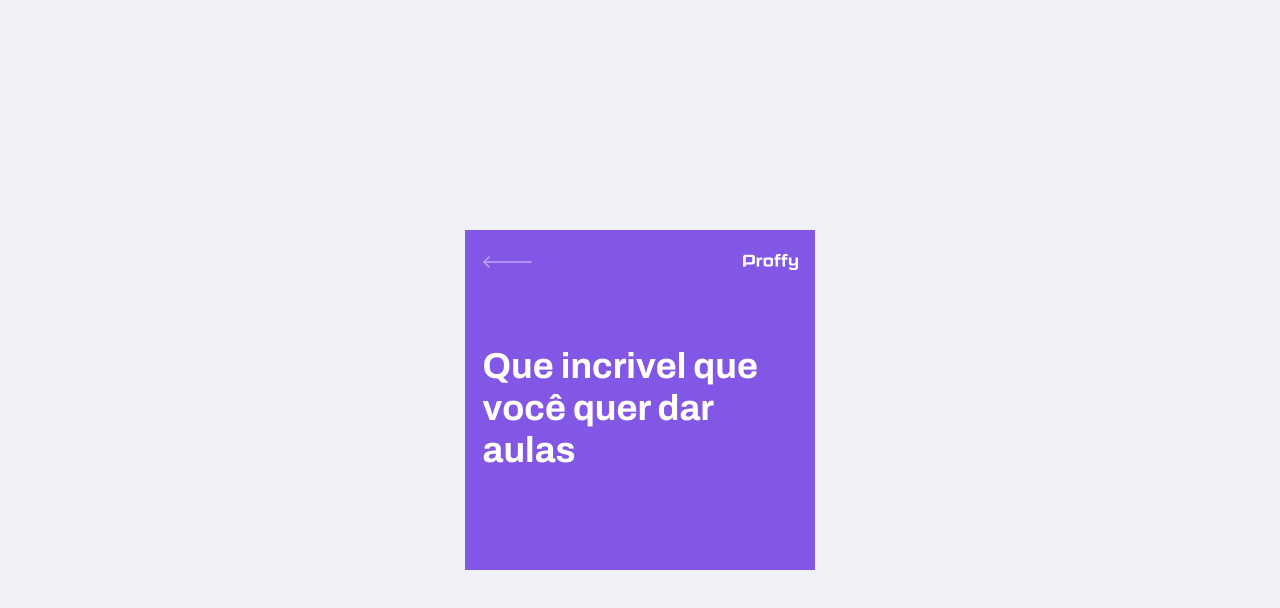
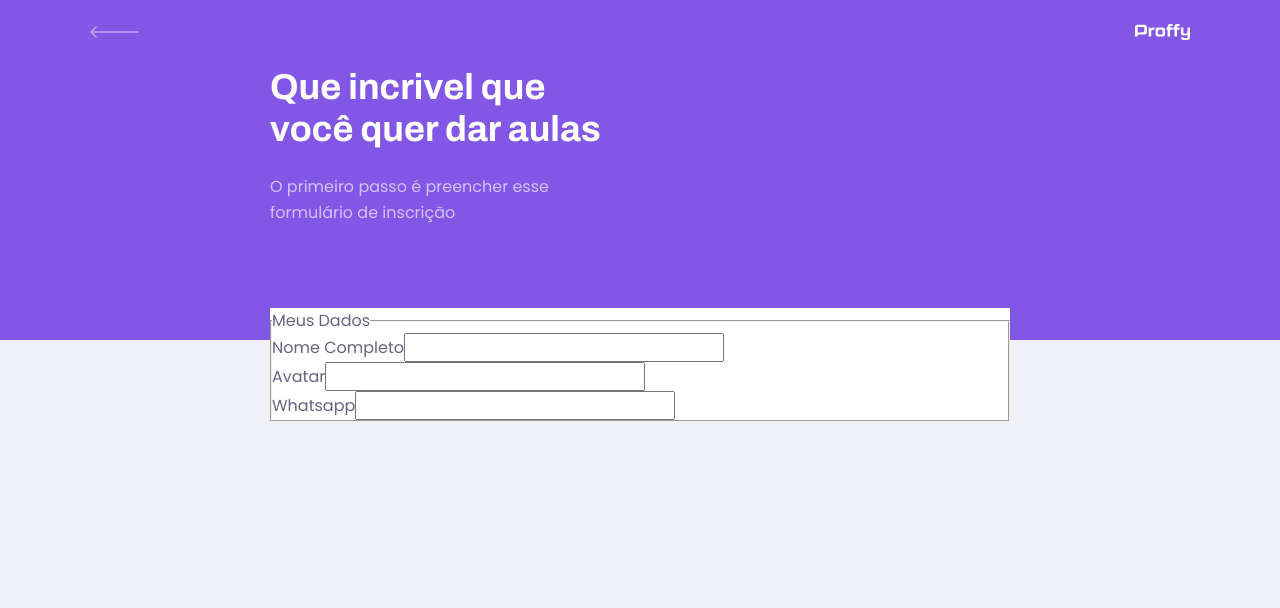
Before and after one commit to DIGOARTHUR/Proffy, a React (Create React App) app: page /Proffy---Platafoma-de-Aulas/give-classes in a window 1280 px wide. Shown: the top 608 px of the page. Built offline with nearby package versions, Linux system fonts and the light colour scheme.

Commit message:
add TeacherForm

```diff
--- a/src/components/PageHeader/index.tsx
+++ b/src/components/PageHeader/index.tsx
@@ -6,6 +6,7 @@
 interface PageHeaderProps{
     title:string;
     children?: React.ReactNode;
+    description?:string
 }
 
 export function PageHeader (props:PageHeaderProps){
@@ -20,6 +21,7 @@
 
         <div className="header-content">
             <strong>{props.title}</strong>
+            {props.description && <p>{props.description}</p>}
             {props.children}
         </div>
     </header>
--- a/src/components/PageHeader/sytle.css
+++ b/src/components/PageHeader/sytle.css
@@ -2,7 +2,10 @@
     display: flex;
     flex-direction: column;
     background-color: var(--color-primary);
+
 }
+
+
 
 .page-header .top-bar-container{
     width: 90%;
@@ -41,6 +44,15 @@
     color:var(--color-title-in-primary)
 }
 
+.page-header .header-content p {
+    max-width: 30rem;
+    font-size: 1.6rem;
+    line-height: 2.6rem; /*Espaço entre linhas de texto*/
+    color: var(--color-text-in-primary);
+    margin-top: 2.4rem;
+}
+
+
 /***********************************/
     /*TELA  >= 700PX* DESKTOP /
 /***********************************/
--- a/src/pages/TeacherForm/index.tsx
+++ b/src/pages/TeacherForm/index.tsx
@@ -1,13 +1,36 @@
 import React from 'react'
 import { PageHeader } from '../../components/PageHeader'
 
-export function TeacherForm (){
-    return(
+import './style.css'
+export function TeacherForm() {
+    return (
         <>
-         <div id="page-teacher-form">
-        <PageHeader title="Que incrivel que você quer dar aulas"/>
+            <div id="page-teacher-form">
+                <PageHeader title="Que incrivel que você quer dar aulas"
+                    description="O primeiro passo é preencher esse formulário de inscrição"
+                />
+                <main>
+                    <fieldset>
+                        <legend>Meus Dados   </legend>
+                            <div className="input-block">
+                                <label htmlFor="name">Nome Completo</label>
+                                <input type="text" id="name" />
+                            </div>
 
-        </div>
+                            <div className="input-block">
+                                <label htmlFor="avatar">Avatar</label>
+                                <input type="text" id="avatar" />
+                            </div>
+
+                            <div className="input-block">
+                                <label htmlFor="whatsapp ">Whatsapp</label>
+                                <input type="text" id="whatsapp" />
+                            </div>
+
+
+                    </fieldset>
+                </main>
+            </div>
         </>
     )
 }
--- /dev/null
+++ b/src/pages/TeacherForm/style.css
@@ -0,0 +1,18 @@
+#page-teacher-form{
+    width: 100vw;
+    height: 100vh;
+}
+
+#page-teacher-form .page-header .header-content{
+    margin-bottom: 6.4rem;
+}
+
+
+#page-teacher-form main{
+    background: var(--color-box-base);
+    width: 100%;
+    max-width: 74rem;
+    border: 0.8rem;
+    margin:-3.2rem auto 3.2rem;
+    overflow: hidden;
+}
```
